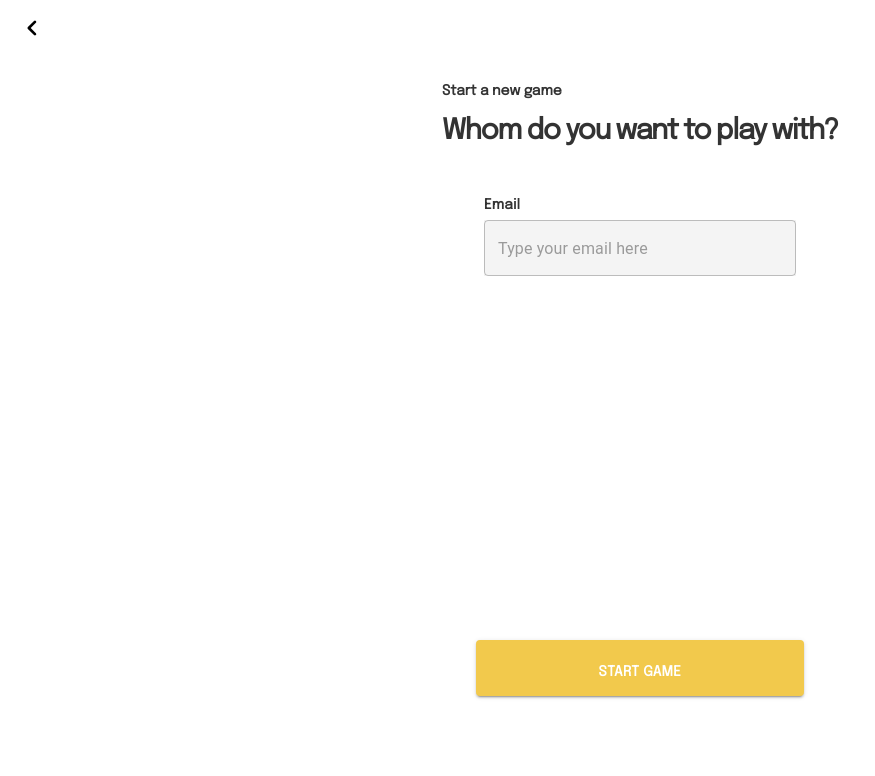
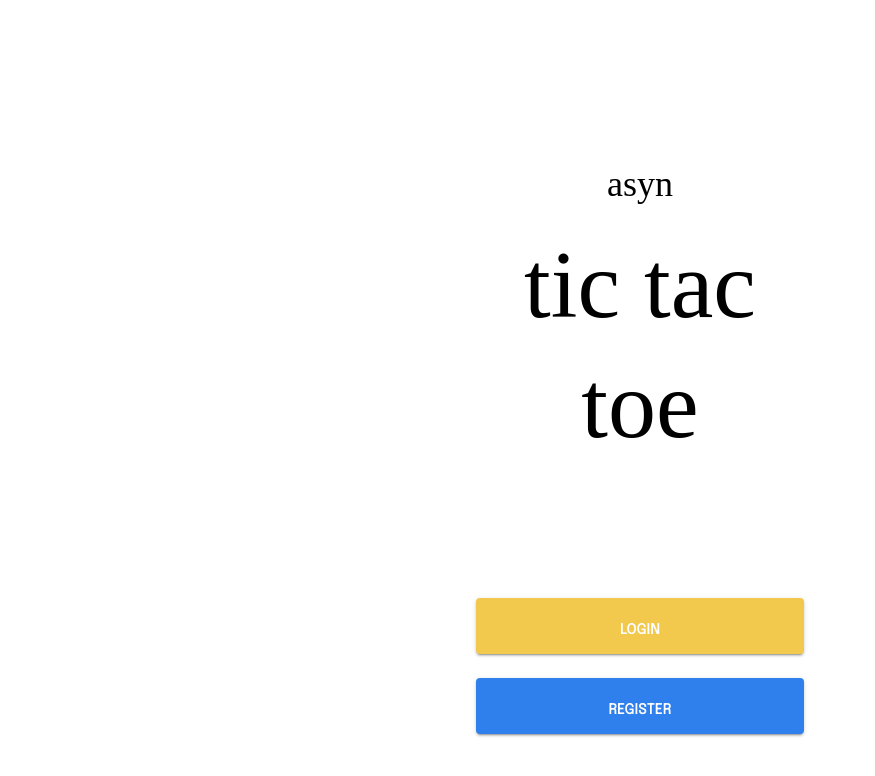
Before and after one commit to Pratikcs50/tic-tac-toe, a React (Create React App) app: page / in a window 1280 px wide. Shown: the top 776 px of the page, without its empty margins (0-875 px from the left). Built offline with nearby package versions, Linux system fonts and the light colour scheme; a web font is replaced by a local one.

Commit message:
setup the routes for pages

```diff
--- a/src/App.jsx
+++ b/src/App.jsx
@@ -5,6 +5,7 @@ import Entry from "./layout/entry/Entry";
 import Register from "./layout/register/Register";
 import Login from "./layout/login/Login";
 import NewGame from "./layout/newGame/NewGame";
+import { BrowserRouter as Router, Routes, Route } from "react-router-dom";
 
 const theme = createTheme({
   palette: {
@@ -21,7 +22,14 @@ function App() {
   return (
     <ThemeProvider theme={theme}>
       <div className='App'>
-        <NewGame />
+        <Router>
+          <Routes>
+            <Route path='/' exact element={<Entry />} />
+            <Route path='/register' element={<Register />} />
+            <Route path='/login' element={<Login />} />
+            <Route path='/new_game' element={<NewGame />} />
+          </Routes>
+        </Router>
       </div>
     </ThemeProvider>
   );
```
